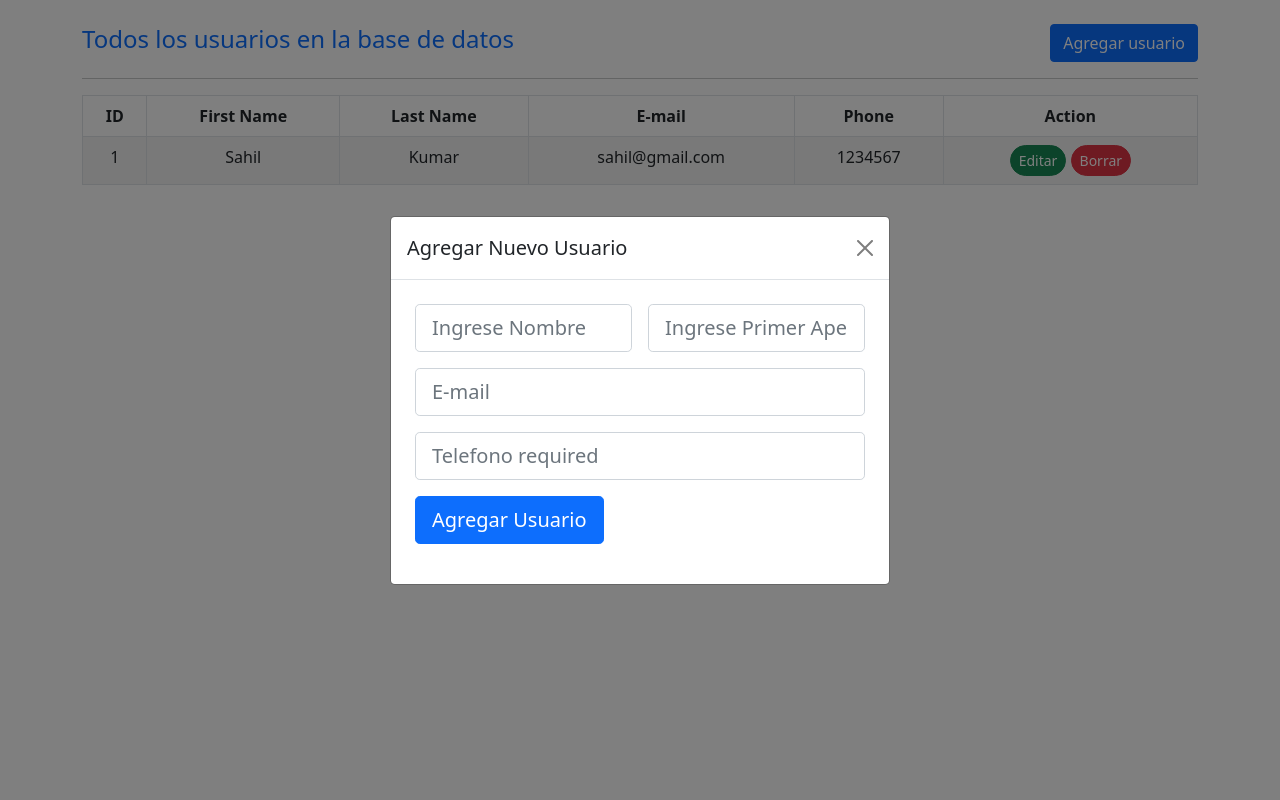
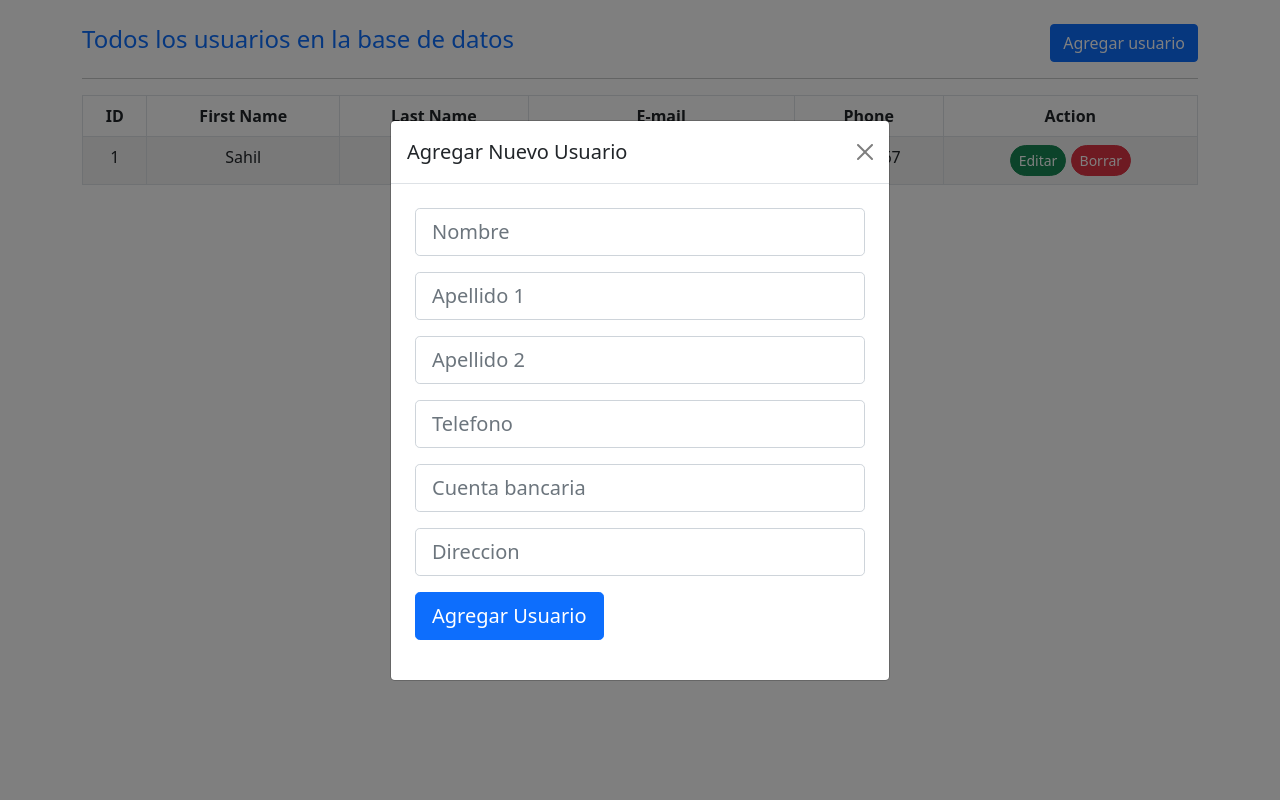
Before and after one commit to davbaster/tfg, a PHP site: page /addusers.php in a window 1280 px wide, after a click on "Agregar usuario". Run offline with PHP 8.4, Linux system fonts and the light colour scheme.

Commit message:
some cosmetics changes to login and addusers page

```diff
--- a/web/addusers.php
+++ b/web/addusers.php
@@ -25,26 +25,43 @@
                         <div class="mb-3">
                             <div class="row mb-3 gx-3">
                                 <div class="col">
-                                    <input type="text" name="fname" id="fname" class="form-control form-control-lg" placeholder="Ingrese Nombre" required>
+                                    <input type="text" name="fname" id="fname" class="form-control form-control-lg" placeholder="Nombre" required>
                                     <div class="invalid-feedback">Nombre es requerido!</div>
                                 </div>
+                            </div>
 
+                            <div class="row mb-3 gx-3">
                                 <div class="col">
-                                    <input type="text" name="apellido1" id="apellido1" class="form-control form-control-lg" placeholder="Ingrese Primer Apellido" required>
+                                    <input type="text" name="apellido1" id="apellido1" class="form-control form-control-lg" placeholder="Apellido 1" required>
                                     <div class="invalid-feedback">Primer apellido es requerido!</div>
                                 </div>
+                            </div>
 
+                            <div class="row mb-3 gx-3">
+                                <div class="col">
+                                    <input type="text" name="apellido2" id="apellido2" class="form-control form-control-lg" placeholder="Apellido 2" required>
+                                    <div class="invalid-feedback">Segundo apellido es requerido!</div>
+                                </div>
                             </div>
-                        </div>
-                        <div class="mb-3">
-                            <input type="email" name="email" id="email" class="form-control form-control-lg" placeholder="E-mail" required>
-                            <div class="invalid-feedback">Email es obligatorio</div>
+
                         </div>
 
                         <div class="mb-3">
-                            <input type="tel" name="phone" id="phone" class="form-control form-control-lg" placeholder="Telefono required">
-                            <div class="invalid-feedback">Email es obligatorio</div>
+                            <input type="tel" name="phone" id="phone" class="form-control form-control-lg" placeholder="Telefono">
+                            <div class="invalid-feedback">Telefono es requerido</div>
                         </div>
+
+                        <div class="mb-3">
+                            <input type="text" name="cuentaBancaria" id="cuentaBancaria" class="form-control form-control-lg" placeholder="Cuenta bancaria">
+                            <div class="invalid-feedback">Cuenta es requerido</div>
+                        </div>
+
+                        <div class="mb-3">
+                            <input type="text" name="direccion" id="direccion" class="form-control form-control-lg" placeholder="Direccion">
+                            <div class="invalid-feedback">Ingrese una direccion</div>
+                        </div>
+
+
 
                         <div class="mb-3">
                             <input type="submit" value="Agregar Usuario" class="btn btn-primary btn-block btn-lg" id="add-user-btn">
--- a/web/user-system/assets/index.php
+++ b/web/user-system/assets/index.php
@@ -20,7 +20,7 @@
             <div class="col-lg-10 my-auto">
                 <div class="card-group myShadow">
                     <div class="card rounded-left p-4" style="flex-grow:1.4;">
-                        <h1 class="text-center fw-bold text-primary">Ingresar al sistema</h1>
+                        <h1 class="text-center fw-bold myTitleColor">Ingresar al sistema</h1>
                         <hr class="my-3">
                         <form action="#" method="post" class="px-3" id="login-form">
                             <!--email-->
@@ -50,8 +50,8 @@
                                     <label for="customCheck" class="custom-control-label">Recordarme</label>
                                 </div>
 
-                                <div class="forgot float-end">
-                                    <a href="#" id="forgot-link" onclick="cambiarDisplay(event)">Olvid&#233; mi clave</a>
+                                <div class="forgot float-end ">
+                                    <a href="#" id="forgot-link" class="myLinkColor" onclick="cambiarDisplay(event)">Olvid&#233; mi clave</a>
                                 </div>
                             </div>
                             <!--checkbox and linkend--->
--- a/web/user-system/assets/scripts/script.js
+++ b/web/user-system/assets/scripts/script.js
@@ -43,7 +43,6 @@
 
         default:
             alert("No funciono");
-
     }
 
 
```
Also changed, not shown: web/user-system/assets/css/style.css (+20 -5 lines).
